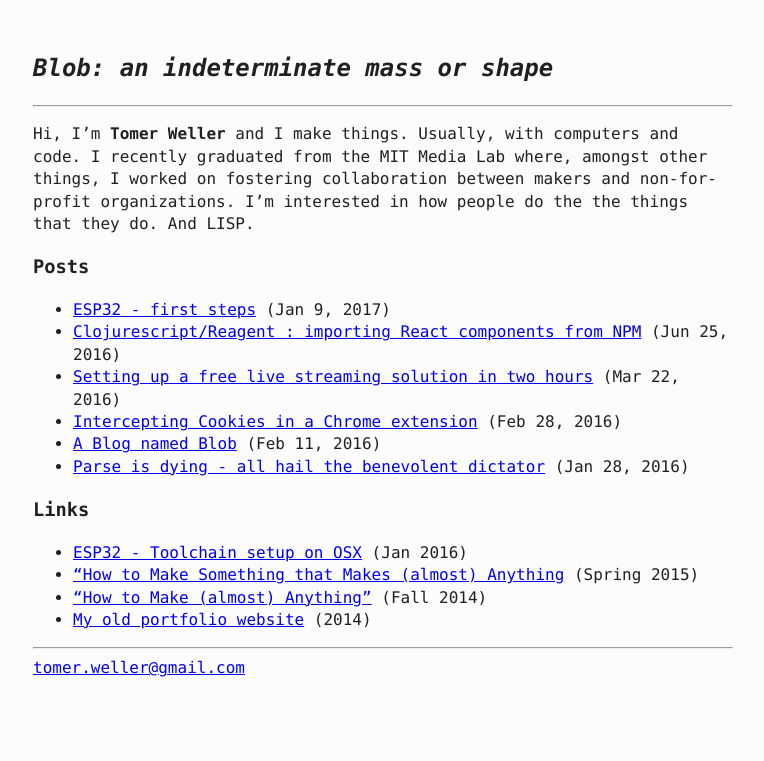
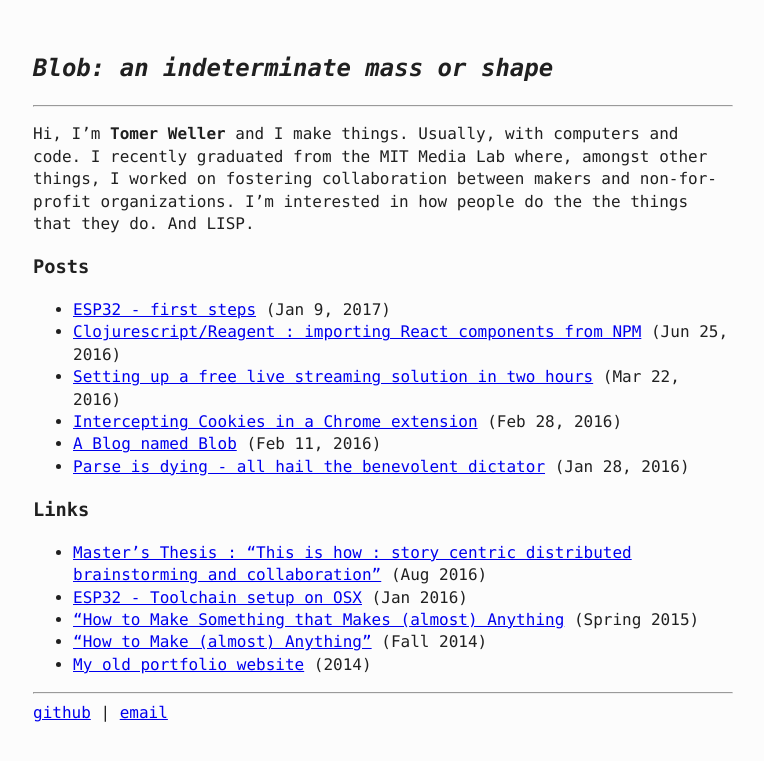
Before and after one commit to tomerweller/tomerweller.github.io, a Jekyll site: the page built from index.md, in a window 1280 px wide. Shown: the top 761 px of the page, without its empty margins (257-1021 px from the left). Built offline with Jekyll 4.4.1, drawn with Linux system fonts in a browser that asks for light colours.

Commit message:
add github and thesis

```diff
--- a/_includes/footer.html
+++ b/_includes/footer.html
@@ -1,4 +1,4 @@
 <footer>
   <hr/>
-  <a href="mailto:{{ site.email }}">{{ site.email }}</a>
+  <a href="https://github.com/tomerweller/">github</a> | <a href="mailto:{{ site.email }}">email</a>
 </footer>
--- a/index.md
+++ b/index.md
@@ -14,7 +14,7 @@ Hi, I'm **Tomer Weller** and I make things. Usually, with computers and code. I
 
 
 <H3>Links</H3>
-
+- [Master's Thesis : "This is how : story centric distributed brainstorming and collaboration"](https://dspace.mit.edu/handle/1721.1/107549) (Aug 2016)
 - [ESP32 - Toolchain setup on OSX](http://www.pubpub.org/pub/esp32-osx-setup) (Jan 2016)
 - ["How to Make Something that Makes (almost) Anything](http://fab.cba.mit.edu/classes/865.15/people/tomer.weller/index.html) (Spring 2015)
 - ["How to Make (almost) Anything"](http://fab.cba.mit.edu/classes/863.14/people/tomer_weller/index.html) (Fall 2014)
```
